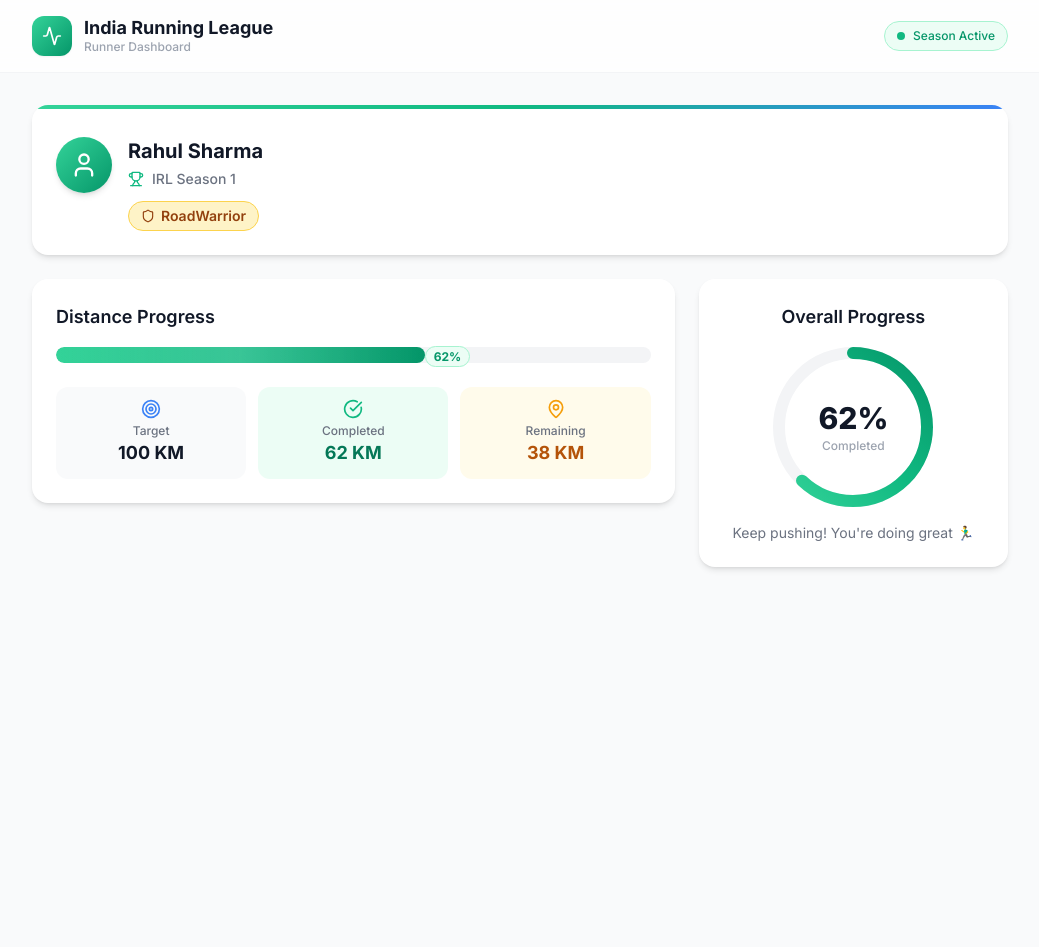
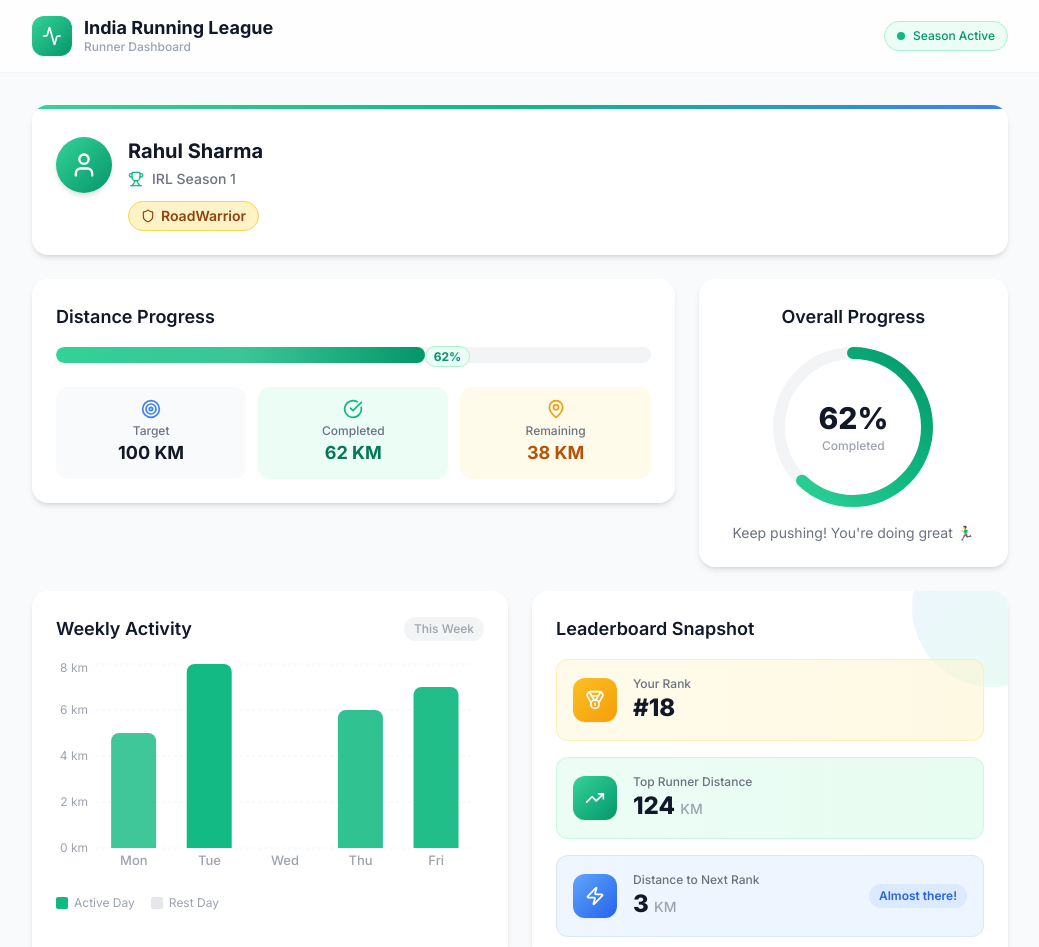
Before and after one commit to AkaHarshit/India_Running_League, a React (Vite) app: page / in a window 1280 px wide. Shown: the top 947 px of the page, without its empty margins (120-1159 px from the left). Before the commit the page ends 800 px from the top, so only its background shows below. Built offline with nearby package versions, Linux system fonts and the light colour scheme.

Commit message:
feat(App): add WeeklyActivity chart and LeaderboardCard sections

```diff
--- a/src/App.jsx
+++ b/src/App.jsx
@@ -2,10 +2,12 @@ import { Activity } from "lucide-react";
 import RunnerInfo from "./components/RunnerInfo";
 import ProgressBar from "./components/ProgressBar";
 import CircularProgress from "./components/CircularProgress";
-import { runnerData } from "./data/mockData";
+import WeeklyActivity from "./components/WeeklyActivity";
+import LeaderboardCard from "./components/LeaderboardCard";
+import { runnerData, weeklyActivity } from "./data/mockData";
 
 function App() {
-  const { runner, challenge, tier, target_distance, completed_distance, remaining_distance, progress_percentage } = runnerData;
+  const { runner, challenge, tier, target_distance, completed_distance, remaining_distance, progress_percentage, rank, top_runner_distance, distance_to_next_rank } = runnerData;
 
   return (
     <div className="min-h-screen bg-gray-50">
@@ -38,6 +40,10 @@ function App() {
             <CircularProgress percentage={progress_percentage} />
           </div>
         </section>
+        <section className="grid grid-cols-1 lg:grid-cols-2 gap-6">
+          <WeeklyActivity data={weeklyActivity} />
+          <LeaderboardCard rank={rank} topRunnerDistance={top_runner_distance} distanceToNextRank={distance_to_next_rank} />
+        </section>
       </main>
     </div>
   );
```
